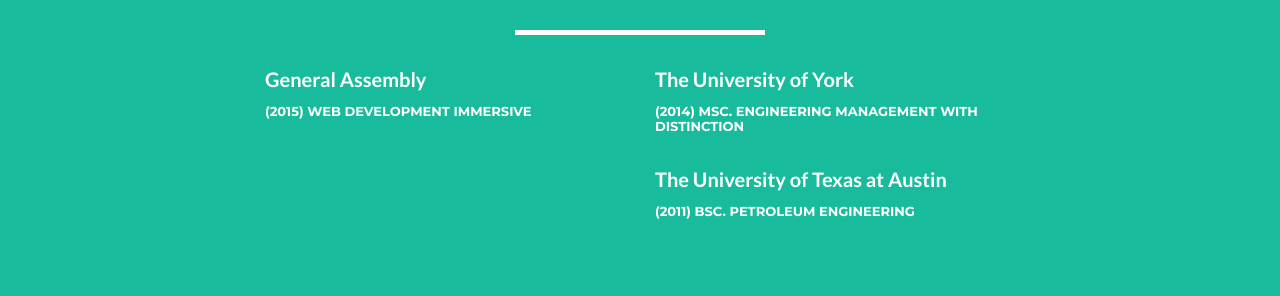
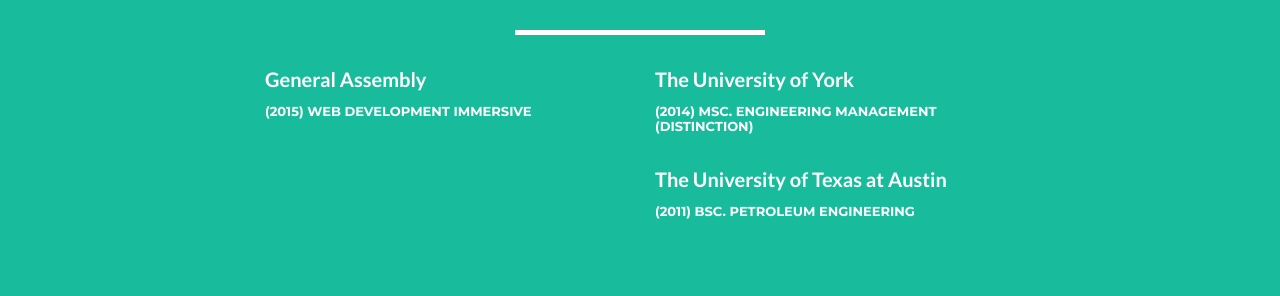
Before and after one commit to sokocha/sokocha.github.io, a Jekyll site: the page built from index.html, in a window 1280 px wide and 900 px high, scrolled down 1678 px. Shown: the part 157-453 px from the top of the window. Built offline with Jekyll 4.4.1, drawn with Linux system fonts in a browser that asks for light colours.

Commit message:
edits text in about section

```diff
--- a/_includes/about.html
+++ b/_includes/about.html
@@ -29,7 +29,7 @@
         </div>
         <div class="col-lg-4">
             <p><strong>The University of York</strong></p>
-            <h6> (2014) MSc. Engineering Management with Distinction</h6>
+            <h6> (2014) MSc. Engineering Management (Distinction)</h6>
             <br>
             <p><strong>The University of Texas at Austin</strong></p>
             <h6> (2011) BSc. Petroleum Engineering</h6>
```
